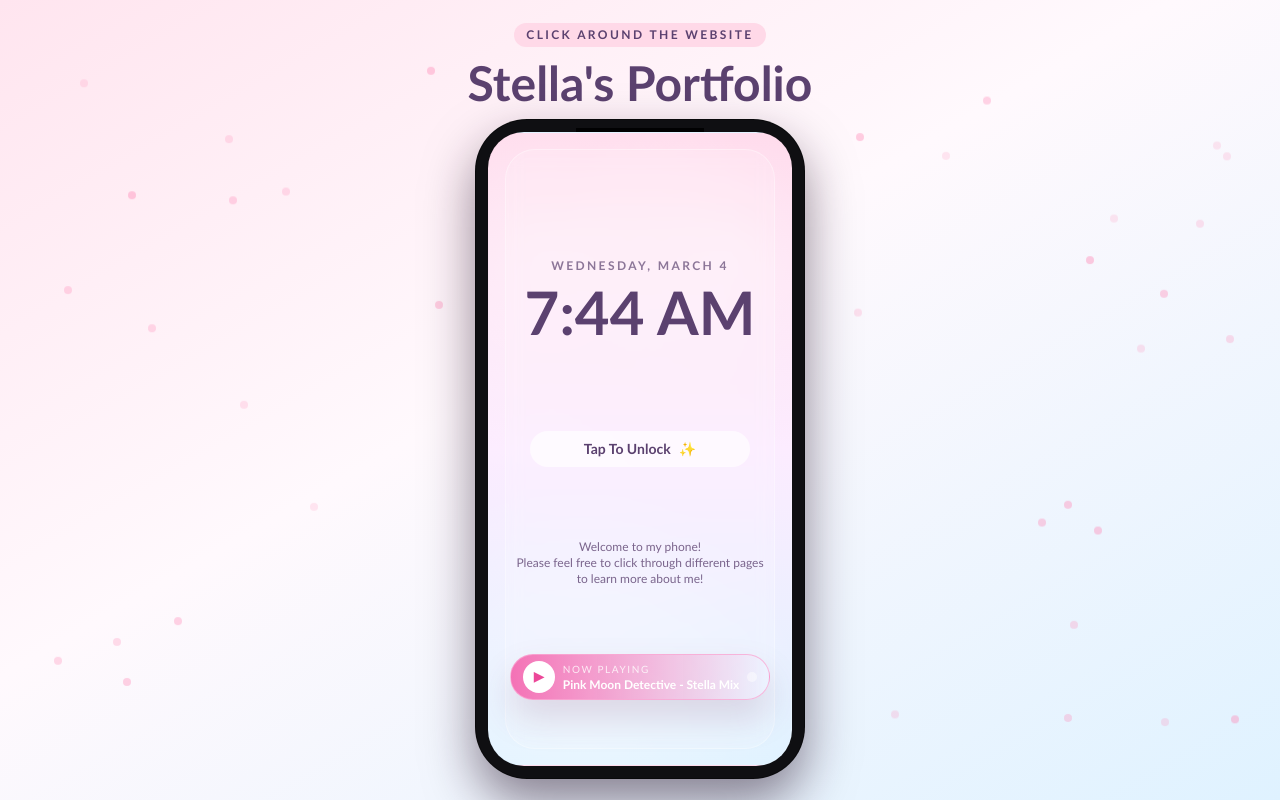
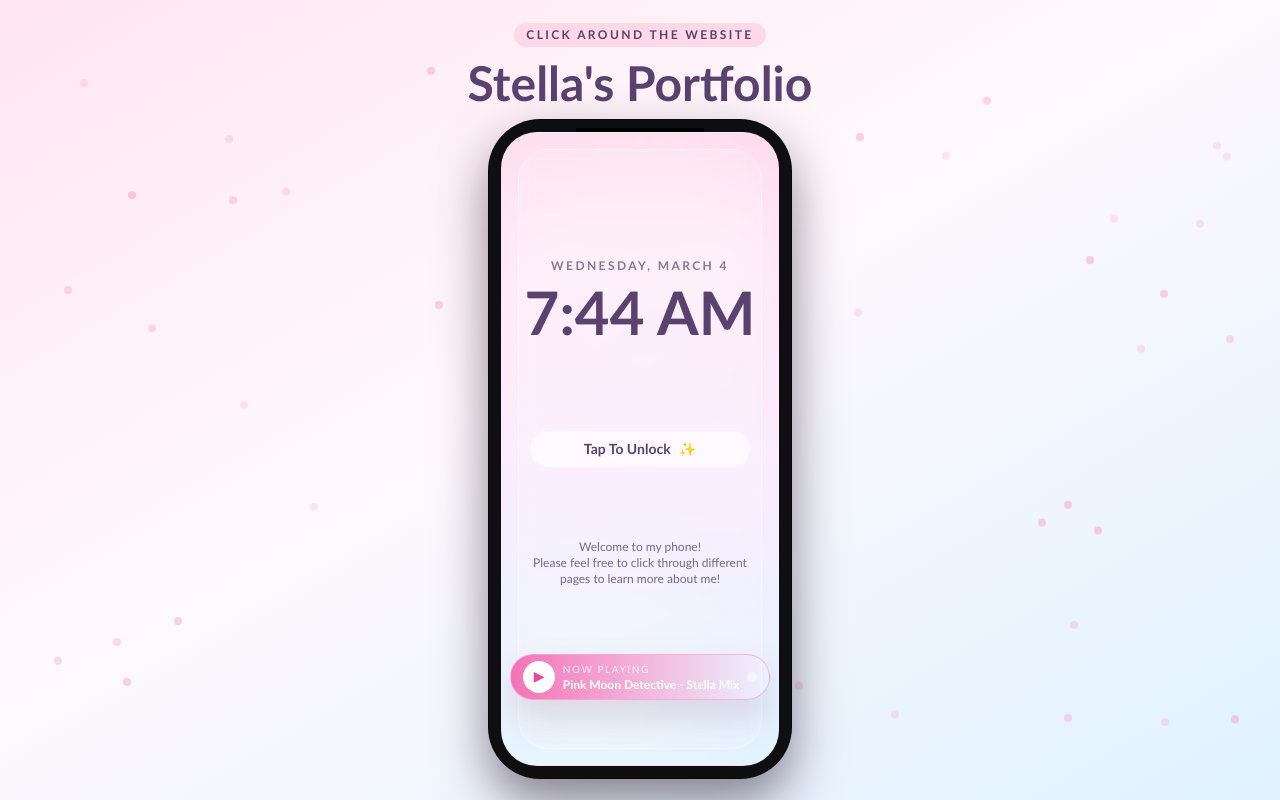
Before and after one commit to akamugin/stella-lee-portfolio, a Next.js app: page / in a window 1280 px wide. Built offline with nearby package versions, Linux system fonts and the light colour scheme.

Commit message:
update phone size to aspect ratio

```diff
--- a/components/home-client.tsx
+++ b/components/home-client.tsx
@@ -137,7 +137,7 @@ export function HomeClient() {
         animate={{ opacity: 1, y: 0 }}
         transition={{ duration: 0.45 }}
         data-no-spark="true"
-        className="relative z-10 h-[calc(100vh-8.75rem)] w-[min(84vw,330px)] max-h-[740px] max-w-[330px] rounded-[52px] border border-black/40 bg-[#0f0f12] p-3 shadow-[0_24px_50px_rgba(36,16,40,0.5)]"
+        className="relative z-10 w-[min(84vw,330px,calc((100vh-8.75rem)*9/19.5))] max-w-[330px] aspect-[9/19.5] rounded-[52px] border border-black/40 bg-[#0f0f12] p-3 shadow-[0_24px_50px_rgba(36,16,40,0.5)]"
       >
         <div className="absolute left-1/2 top-2 h-5 w-32 -translate-x-1/2 rounded-b-2xl bg-black/90" />
 
```
